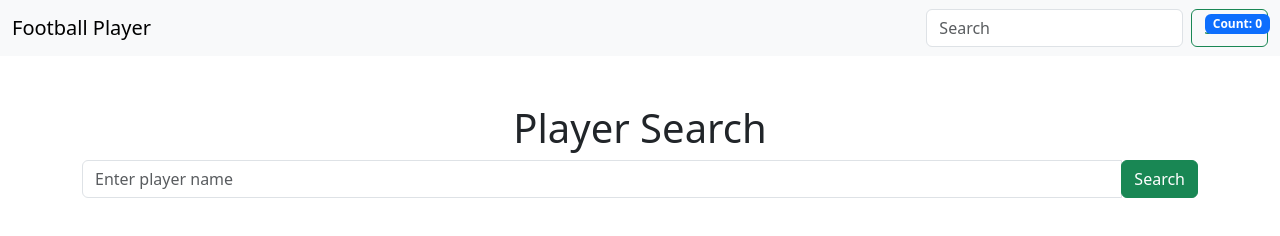
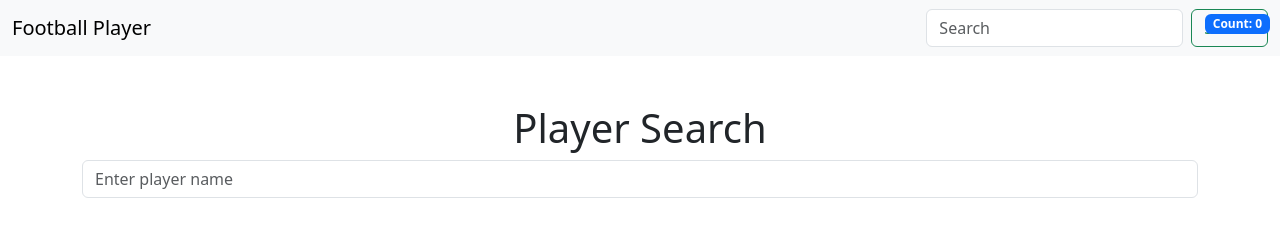
Before and after one commit to smtariqulislam/player_search_js, a plain HTML site: page index.html in a window 1280 px wide. Drawn offline with nearby package versions, Linux system fonts and the light colour scheme; no server answers.

Commit message:
complete

```diff
--- a/index.html
+++ b/index.html
@@ -34,9 +34,9 @@
         <h1 class="text-center">Player Search</h1>
         <div class="input-group mb-3">
             <input type="text" class="form-control" id="playerName" placeholder="Enter player name">
-            <div class="input-group-append">
+            <!-- <div class="input-group-append">
                 <button class="btn btn-success" id="searchButton">Search</button>
-            </div>
+            </div> -->
         </div>
         <div id="playerData" class="row"></div>
         <div class="fixed-right">
--- a/script.js
+++ b/script.js
@@ -15,7 +15,7 @@ function fetchPlayerData(playerName) {
 
 // all player
 function fetchPlayerAll() {
-  fetch(`https://www.thesportsdb.com/api/v1/json/3/searchplayers.php?p=a`)
+  fetch(`https://www.thesportsdb.com/api/v1/json/3/searchplayers.php?p=`)
     .then((response) => response.json())
     .then((data) => {
       displayPlayerData(data.player);
```
